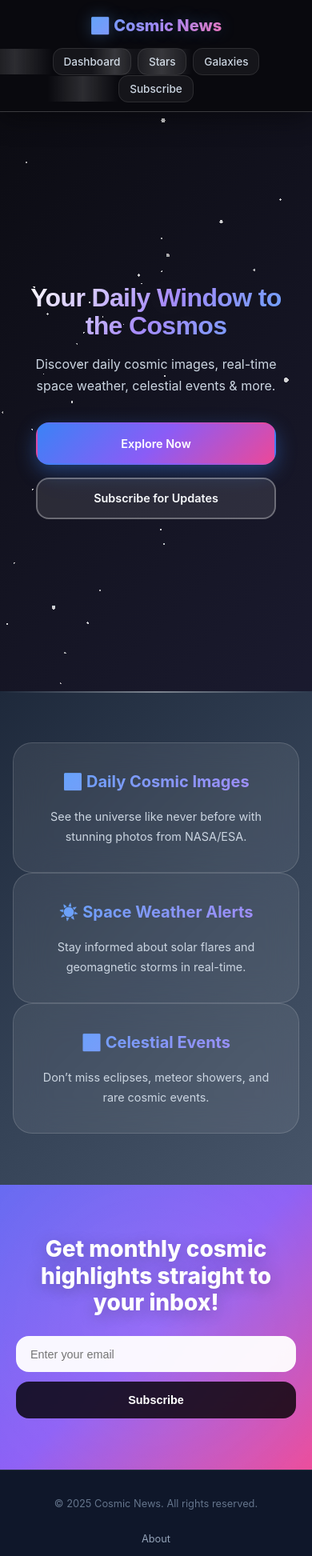
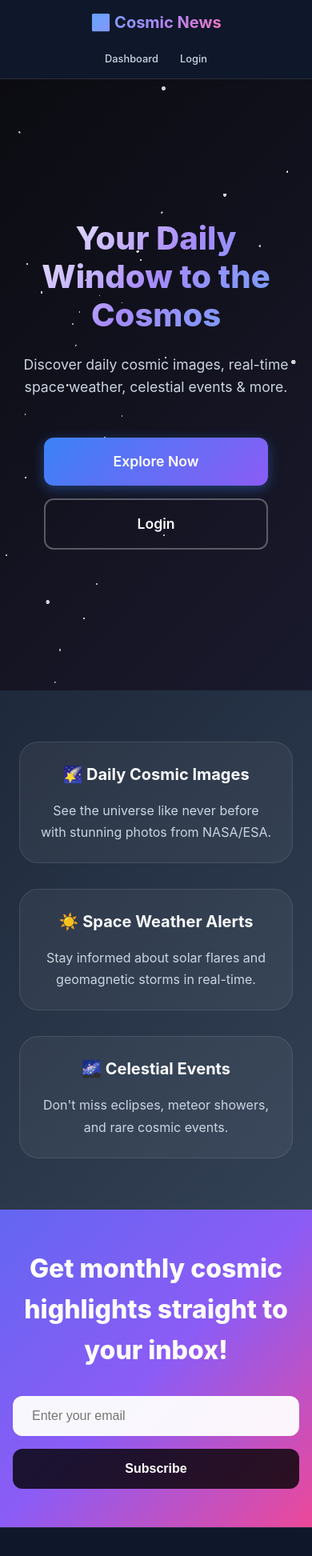
Before and after one commit to jkplearner/CosmicNews, a React (Vite) app: page / in a window 390 px wide. Shown: the top 1945 px of the page at 80% size. Built offline with nearby package versions, Linux system fonts and the light colour scheme.

Commit message:
Simplified LandingPage with reduced CSS and updated navigation

```diff
--- a/Client/src/Frontend/Components/Dashboard.jsx
+++ b/Client/src/Frontend/Components/Dashboard.jsx
@@ -1,6 +1,6 @@
 import React, { useEffect, useState, useRef } from 'react';
 import './Dashboard.css';
-import Particles from '../../../Backgrounds/Particles/Particles'; // adjust path if needed
+import Particles from '../../../Backgrounds/Particles/Particles';
 
 const Dashboard = () => {
   const [apodData, setApodData] = useState(null);
@@ -88,8 +88,6 @@ const Dashboard = () => {
         <header className="dashboard-navbar">
           <h1>🚀 Cosmic Dashboard</h1>
           <nav className="dashboard-nav-links">
-            <a href="/stars">Stars</a>
-            <a href="/galaxies">Galaxies</a>
             <a href="/blackholes">Blackholes</a>
             <a href="/subscriptions">Subscriptions</a>
           </nav>
--- a/Client/src/Frontend/Components/LandingPage.css
+++ b/Client/src/Frontend/Components/LandingPage.css
@@ -19,90 +19,55 @@ body {
   min-height: 100vh;
 }
 
-/* Navbar */
+/* Navbar - Solid background, no glass effect */
 .navbar {
   display: flex;
   justify-content: space-between;
   align-items: center;
-  padding: clamp(1rem, 3vw, 2rem) clamp(1rem, 5vw, 3rem);
-  background: rgba(10, 10, 15, 0.95);
-  backdrop-filter: blur(20px);
+  padding: 1.5rem 2rem;
+  background: #0f172a;
   border-bottom: 1px solid rgba(255, 255, 255, 0.1);
   position: sticky;
   top: 0;
   z-index: 100;
-  transition: all 0.3s cubic-bezier(0.4, 0, 0.2, 1);
-  box-shadow: 0 4px 20px rgba(0, 0, 0, 0.3);
-}
-
-.navbar:hover {
-  background: rgba(10, 10, 15, 0.98);
-  border-bottom-color: rgba(255, 255, 255, 0.2);
-  box-shadow: 0 8px 30px rgba(0, 0, 0, 0.4);
+  transition: all 0.3s ease;
 }
 
 .navbar .logo {
-  font-size: clamp(1.25rem, 4vw, 2.25rem);
-  font-weight: 800;
-  color: #f8fafc;
+  font-size: clamp(1.5rem, 4vw, 2rem);
+  font-weight: 700;
   background: linear-gradient(135deg, #60a5fa, #a78bfa, #f472b6);
   background-clip: text;
   -webkit-background-clip: text;
   -webkit-text-fill-color: transparent;
-  transition: all 0.3s ease;
-  cursor: pointer;
-  text-shadow: 0 0 20px rgba(96, 165, 250, 0.3);
+  transition: transform 0.3s ease;
 }
 
 .navbar .logo:hover {
   transform: scale(1.05);
-  filter: brightness(1.2);
 }
 
 .nav-links {
   list-style: none;
   display: flex;
-  gap: clamp(0.5rem, 2vw, 2rem);
+  gap: 2rem;
   align-items: center;
-  flex-wrap: wrap;
 }
 
 .nav-links li a {
   color: #cbd5e1;
   text-decoration: none;
-  font-size: clamp(0.8rem, 2vw, 1rem);
+  font-size: 1rem;
   font-weight: 500;
-  padding: clamp(0.4rem, 1vw, 0.75rem) clamp(0.8rem, 2vw, 1.5rem);
-  border-radius: 0.75rem;
-  transition: all 0.3s cubic-bezier(0.4, 0, 0.2, 1);
-  position: relative;
-  overflow: hidden;
-  background: rgba(255, 255, 255, 0.05);
-  border: 1px solid rgba(255, 255, 255, 0.1);
-  backdrop-filter: blur(10px);
-}
-
-.nav-links li a::before {
-  content: '';
-  position: absolute;
-  top: 0;
-  left: -100%;
-  width: 100%;
-  height: 100%;
-  background: linear-gradient(90deg, transparent, rgba(255, 255, 255, 0.15), transparent);
-  transition: left 0.5s;
-}
-
-.nav-links li a:hover::before {
-  left: 100%;
+  padding: 0.5rem 1rem;
+  border-radius: 0.5rem;
+  transition: all 0.3s ease;
 }
 
 .nav-links li a:hover {
   color: #f8fafc;
-  background: rgba(255, 255, 255, 0.15);
-  border-color: rgba(255, 255, 255, 0.3);
+  background: rgba(255, 255, 255, 0.1);
   transform: translateY(-2px);
-  box-shadow: 0 8px 25px rgba(0, 0, 0, 0.3);
 }
 
 /* Hero Section */
@@ -113,7 +78,7 @@ body {
   align-items: center;
   justify-content: center;
   overflow: hidden;
-  padding: clamp(2rem, 5vw, 4rem) clamp(1rem, 3vw, 2rem);
+  padding: 2rem;
 }
 
 .hero-background {
@@ -132,39 +97,33 @@ body {
   max-width: 1200px;
   margin: 0 auto;
   text-align: center;
-  padding: clamp(1rem, 3vw, 2rem);
 }
 
 .hero-content h1 {
-  font-family: 'Space Grotesk', sans-serif;
-  font-size: clamp(2rem, 8vw, 5rem);
-  font-weight: 900;
-  margin-bottom: clamp(1rem, 3vw, 2rem);
+  font-size: clamp(2.5rem, 8vw, 4.5rem);
+  font-weight: 800;
+  margin-bottom: 1.5rem;
   background: linear-gradient(135deg, #ffffff, #a78bfa, #60a5fa);
   background-clip: text;
   -webkit-background-clip: text;
   -webkit-text-fill-color: transparent;
-  line-height: 1.1;
+  line-height: 1.2;
   animation: fadeInUp 1s ease-out;
-  text-shadow: 0 0 40px rgba(255, 255, 255, 0.1);
-  letter-spacing: -0.02em;
 }
 
 .hero-content p {
-  font-size: clamp(1rem, 3vw, 1.5rem);
-  margin-bottom: clamp(2rem, 5vw, 3rem);
+  font-size: clamp(1.1rem, 3vw, 1.5rem);
+  margin-bottom: 3rem;
   color: #cbd5e1;
-  max-width: 700px;
+  max-width: 600px;
   margin-left: auto;
   margin-right: auto;
   animation: fadeInUp 1s ease-out 0.2s both;
-  line-height: 1.7;
-  font-weight: 400;
 }
 
 .hero-buttons {
   display: flex;
-  gap: clamp(1rem, 3vw, 2rem);
+  gap: 1.5rem;
   justify-content: center;
   flex-wrap: wrap;
   animation: fadeInUp 1s ease-out 0.4s both;
@@ -172,170 +131,105 @@ body {
 
 .primary-btn,
 .secondary-btn {
-  padding: clamp(0.8rem, 2vw, 1.2rem) clamp(1.5rem, 4vw, 3rem);
+  padding: 1rem 2.5rem;
   border: none;
   text-decoration: none;
-  font-size: clamp(0.9rem, 2vw, 1.1rem);
+  font-size: 1.1rem;
   font-weight: 600;
   cursor: pointer;
-  border-radius: 1rem;
-  transition: all 0.3s cubic-bezier(0.4, 0, 0.2, 1);
-  position: relative;
-  overflow: hidden;
-  min-width: clamp(140px, 30vw, 180px);
-  display: inline-flex;
-  align-items: center;
-  justify-content: center;
-  text-align: center;
+  border-radius: 0.75rem;
+  transition: all 0.3s ease;
+  min-width: 160px;
 }
 
 .primary-btn {
-  background: linear-gradient(135deg, #3b82f6, #8b5cf6, #ec4899);
+  background: linear-gradient(135deg, #3b82f6, #8b5cf6);
   color: #ffffff;
-  box-shadow: 0 8px 25px rgba(59, 130, 246, 0.4);
-  border: 2px solid transparent;
+  box-shadow: 0 4px 15px rgba(59, 130, 246, 0.4);
 }
 
 .primary-btn:hover {
-  transform: translateY(-4px) scale(1.02);
-  box-shadow: 0 15px 35px rgba(59, 130, 246, 0.6);
-  background: linear-gradient(135deg, #2563eb, #7c3aed, #db2777);
+  transform: translateY(-3px);
+  box-shadow: 0 8px 25px rgba(59, 130, 246, 0.6);
 }
 
 .secondary-btn {
-  background: rgba(255, 255, 255, 0.1);
+  background: transparent;
   border: 2px solid rgba(255, 255, 255, 0.3);
   color: #f8fafc;
-  backdrop-filter: blur(15px);
 }
 
 .secondary-btn:hover {
-  transform: translateY(-4px) scale(1.02);
+  transform: translateY(-3px);
   border-color: rgba(255, 255, 255, 0.6);
-  background: rgba(255, 255, 255, 0.2);
-  box-shadow: 0 15px 35px rgba(0, 0, 0, 0.3);
+  background: rgba(255, 255, 255, 0.1);
 }
 
 /* Features Section */
 .features {
-  padding: clamp(4rem, 8vw, 8rem) clamp(1rem, 3vw, 2rem);
-  background: linear-gradient(135deg, #1e293b 0%, #334155 50%, #475569 100%);
-  position: relative;
-}
-
-.features::before {
-  content: '';
-  position: absolute;
-  top: 0;
-  left: 0;
-  right: 0;
-  height: 2px;
-  background: linear-gradient(90deg, transparent, rgba(255, 255, 255, 0.4), transparent);
-}
-
-.features-container {
-  max-width: 1400px;
+  padding: 6rem 2rem;
+  background: linear-gradient(135deg, #1e293b 0%, #334155 100%);
+  display: grid;
+  grid-template-columns: repeat(auto-fit, minmax(300px, 1fr));
+  gap: 2.5rem;
+  max-width: 1200px;
   margin: 0 auto;
-  display: grid;
-  grid-template-columns: repeat(auto-fit, minmax(min(300px, 100%), 1fr));
-  gap: clamp(1.5rem, 4vw, 3rem);
-  padding: 0 clamp(0.5rem, 2vw, 1rem);
 }
 
 .feature-card {
-  background: rgba(255, 255, 255, 0.08);
-  backdrop-filter: blur(20px);
-  padding: clamp(2rem, 5vw, 3rem);
+  background: rgba(255, 255, 255, 0.05);
+  padding: 2.5rem;
   border-radius: 1.5rem;
-  border: 1px solid rgba(255, 255, 255, 0.15);
-  transition: all 0.4s cubic-bezier(0.4, 0, 0.2, 1);
-  position: relative;
-  overflow: hidden;
+  border: 1px solid rgba(255, 255, 255, 0.1);
+  transition: all 0.4s ease;
   text-align: center;
 }
 
-.feature-card::before {
-  content: '';
-  position: absolute;
-  top: 0;
-  left: 0;
-  right: 0;
-  height: 3px;
-  background: linear-gradient(90deg, #3b82f6, #8b5cf6, #ec4899);
-  transform: scaleX(0);
-  transition: transform 0.4s ease;
-}
-
-.feature-card:hover::before {
-  transform: scaleX(1);
-}
-
 .feature-card:hover {
-  transform: translateY(-10px) scale(1.02);
-  background: rgba(255, 255, 255, 0.12);
-  border-color: rgba(255, 255, 255, 0.25);
-  box-shadow: 0 25px 50px rgba(0, 0, 0, 0.4);
+  transform: translateY(-8px);
+  background: rgba(255, 255, 255, 0.08);
+  border-color: rgba(255, 255, 255, 0.2);
+  box-shadow: 0 20px 40px rgba(0, 0, 0, 0.3);
 }
 
 .feature-card h3 {
-  font-size: clamp(1.25rem, 3vw, 1.75rem);
+  font-size: 1.5rem;
   font-weight: 700;
-  margin-bottom: clamp(1rem, 2vw, 1.5rem);
+  margin-bottom: 1rem;
   color: #f8fafc;
-  background: linear-gradient(135deg, #60a5fa, #a78bfa);
-  background-clip: text;
-  -webkit-background-clip: text;
-  -webkit-text-fill-color: transparent;
 }
 
 .feature-card p {
   color: #cbd5e1;
-  font-size: clamp(0.9rem, 2vw, 1.1rem);
+  font-size: 1rem;
   line-height: 1.7;
-  font-weight: 400;
 }
 
 /* Subscribe Section */
 .subscribe-section {
   background: linear-gradient(135deg, #6366f1 0%, #8b5cf6 50%, #ec4899 100%);
-  padding: clamp(4rem, 8vw, 8rem) clamp(1rem, 3vw, 2rem);
+  padding: 6rem 2rem;
   position: relative;
   overflow: hidden;
 }
 
-.subscribe-section::before {
-  content: '';
-  position: absolute;
-  top: -50%;
-  left: -50%;
-  width: 200%;
-  height: 200%;
-  background: radial-gradient(circle, rgba(255, 255, 255, 0.1) 0%, transparent 70%);
-  animation: rotate 20s linear infinite;
-}
-
 .subscribe-content {
-  position: relative;
-  z-index: 1;
-  max-width: 700px;
+  max-width: 600px;
   margin: 0 auto;
   text-align: center;
-  padding: 0 clamp(0.5rem, 2vw, 1rem);
 }
 
 .subscribe-section h2 {
-  font-size: clamp(1.75rem, 5vw, 3.5rem);
+  font-size: clamp(2rem, 5vw, 3rem);
   font-weight: 800;
-  margin-bottom: clamp(1.5rem, 4vw, 3rem);
+  margin-bottom: 2rem;
   color: #ffffff;
-  line-height: 1.2;
-  text-shadow: 0 4px 20px rgba(0, 0, 0, 0.3);
 }
 
 .subscribe-form {
   display: flex;
-  gap: clamp(0.75rem, 2vw, 1.5rem);
-  max-width: 600px;
+  gap: 1rem;
+  max-width: 500px;
   margin: 0 auto;
   flex-wrap: wrap;
   justify-content: center;
@@ -343,51 +237,43 @@ body {
 
 .subscribe-form input[type="email"] {
   flex: 1;
-  min-width: min(250px, 100%);
-  padding: clamp(0.8rem, 2vw, 1.2rem) clamp(1rem, 3vw, 1.5rem);
-  font-size: clamp(0.9rem, 2vw, 1.1rem);
+  min-width: 250px;
+  padding: 1rem 1.5rem;
+  font-size: 1rem;
   border: none;
-  border-radius: 1rem;
+  border-radius: 0.75rem;
   background: rgba(255, 255, 255, 0.95);
   color: #1f2937;
-  backdrop-filter: blur(10px);
   transition: all 0.3s ease;
-  border: 2px solid transparent;
 }
 
 .subscribe-form input[type="email"]:focus {
   outline: none;
   background: rgba(255, 255, 255, 1);
-  border-color: rgba(255, 255, 255, 0.5);
-  box-shadow: 0 0 0 4px rgba(255, 255, 255, 0.2);
-  transform: scale(1.02);
+  box-shadow: 0 0 0 3px rgba(255, 255, 255, 0.3);
 }
 
 .subscribe-form button {
-  padding: clamp(0.8rem, 2vw, 1.2rem) clamp(1.5rem, 4vw, 2.5rem);
-  font-size: clamp(0.9rem, 2vw, 1.1rem);
+  padding: 1rem 2rem;
+  font-size: 1rem;
   font-weight: 600;
   border: none;
-  border-radius: 1rem;
+  border-radius: 0.75rem;
   background: rgba(0, 0, 0, 0.8);
   color: #ffffff;
   cursor: pointer;
   transition: all 0.3s ease;
-  backdrop-filter: blur(10px);
-  border: 2px solid transparent;
-  min-width: min(120px, 100%);
 }
 
 .subscribe-form button:hover {
   background: rgba(0, 0, 0, 0.9);
-  transform: translateY(-3px) scale(1.02);
-  box-shadow: 0 10px 30px rgba(0, 0, 0, 0.4);
-  border-color: rgba(255, 255, 255, 0.3);
+  transform: translateY(-2px);
+  box-shadow: 0 8px 25px rgba(0, 0, 0, 0.3);
 }
 
 /* Footer */
 .footer {
-  padding: clamp(2rem, 5vw, 4rem) clamp(1rem, 3vw, 2rem);
+  padding: 3rem 2rem;
   background: #0f172a;
   border-top: 1px solid rgba(255, 255, 255, 0.1);
 }
@@ -400,39 +286,35 @@ body {
 
 .footer p {
   color: #64748b;
-  margin-bottom: clamp(1rem, 3vw, 2rem);
-  font-size: clamp(0.8rem, 2vw, 1rem);
+  margin-bottom: 1.5rem;
 }
 
 .footer-links {
   display: flex;
   justify-content: center;
-  gap: clamp(1rem, 3vw, 2rem);
+  gap: 2rem;
   flex-wrap: wrap;
 }
 
 .footer-links a {
   color: #94a3b8;
   text-decoration: none;
-  font-size: clamp(0.8rem, 2vw, 0.95rem);
+  font-size: 0.9rem;
   transition: all 0.3s ease;
-  padding: clamp(0.4rem, 1vw, 0.6rem) clamp(0.8rem, 2vw, 1rem);
+  padding: 0.5rem;
   border-radius: 0.5rem;
-  border: 1px solid transparent;
 }
 
 .footer-links a:hover {
   color: #f8fafc;
   background: rgba(255, 255, 255, 0.1);
-  border-color: rgba(255, 255, 255, 0.2);
-  transform: translateY(-2px);
 }
 
 /* Animations */
 @keyframes fadeInUp {
   from {
     opacity: 0;
-    transform: translateY(40px);
+    transform: translateY(30px);
   }
   to {
     opacity: 1;
@@ -440,17 +322,8 @@ body {
   }
 }
 
-@keyframes rotate {
-  from {
-    transform: rotate(0deg);
-  }
-  to {
-    transform: rotate(360deg);
-  }
-}
-
-/* Mobile-first responsive breakpoints */
-@media (max-width: 640px) {
+/* Responsive Design */
+@media (max-width: 768px) {
   .navbar {
     flex-direction: column;
     gap: 1rem;
@@ -458,170 +331,96 @@ body {
   }
 
   .nav-links {
-    width: 100%;
-    justify-content: center;
-    gap: 0.5rem;
+    gap: 1rem;
   }
 
   .nav-links li a {
-    padding: 0.5rem 0.8rem;
-    font-size: 0.85rem;
+    font-size: 0.9rem;
+    padding: 0.4rem 0.8rem;
   }
 
   .hero {
-    min-height: calc(100vh - 120px);
-    padding: 2rem 1rem;
+    padding: 1.5rem;
   }
 
   .hero-buttons {
     flex-direction: column;
     align-items: center;
-    width: 100%;
+    gap: 1rem;
   }
 
   .primary-btn,
   .secondary-btn {
     width: 100%;
-    max-width: 300px;
+    max-width: 280px;
   }
 
-  .features-container {
+  .features {
     grid-template-columns: 1fr;
     gap: 2rem;
+    padding: 4rem 1.5rem;
+  }
+
+  .feature-card {
+    padding: 2rem;
   }
 
   .subscribe-form {
     flex-direction: column;
     align-items: center;
-    width: 100%;
   }
 
-  .subscribe-form input[type="email"],
+  .subscribe-form input[type="email"] {
+    width: 100%;
+    max-width: 400px;
+  }
+
   .subscribe-form button {
     width: 100%;
-    max-width: 350px;
+    max-width: 400px;
   }
 
   .footer-links {
     flex-direction: column;
-    gap: 0.5rem;
+    gap: 1rem;
   }
 }
 
-@media (min-width: 641px) and (max-width: 768px) {
+@media (max-width: 480px) {
   .navbar {
-    padding: 1.25rem 1.5rem;
+    padding: 0.75rem;
   }
 
-  .hero-buttons {
-    gap: 1rem;
+  .navbar .logo {
+    font-size: 1.25rem;
   }
 
-  .features-container {
-    grid-template-columns: repeat(auto-fit, minmax(280px, 1fr));
+  .nav-links {
+    gap: 0.5rem;
   }
 
-  .subscribe-form {
-    flex-direction: row;
+  .nav-links li a {
+    font-size: 0.8rem;
+    padding: 0.3rem 0.6rem;
   }
 
-  .subscribe-form input[type="email"] {
-    min-width: 200px;
-  }
-}
-
-@media (min-width: 769px) and (max-width: 1024px) {
-  .features-container {
-    grid-template-columns: repeat(auto-fit, minmax(300px, 1fr));
-    gap: 2rem;
-  }
-
-  .hero-content {
-    max-width: 900px;
-  }
-}
-
-@media (min-width: 1025px) and (max-width: 1440px) {
-  .features-container {
-    grid-template-columns: repeat(3, 1fr);
-  }
-
-  .hero-content {
-    max-width: 1000px;
-  }
-}
-
-@media (min-width: 1441px) {
-  .features-container {
-    max-width: 1600px;
-    grid-template-columns: repeat(3, 1fr);
-    gap: 3rem;
-  }
-
-  .hero-content {
-    max-width: 1200px;
-  }
-}
-
-/* High contrast mode support */
-@media (prefers-contrast: high) {
-  .navbar {
-    border-bottom: 2px solid #ffffff;
-    background: rgba(0, 0, 0, 0.95);
+  .hero {
+    padding: 1rem;
   }
 
   .feature-card {
-    border: 2px solid rgba(255, 255, 255, 0.4);
-    background: rgba(255, 255, 255, 0.15);
+    padding: 1.5rem;
   }
 
-  .primary-btn,
-  .secondary-btn {
-    border: 2px solid currentColor;
+  .feature-card h3 {
+    font-size: 1.25rem;
+  }
+
+  .subscribe-section {
+    padding: 3rem 1rem;
+  }
+
+  .footer {
+    padding: 2rem 1rem;
   }
 }
-
-/* Reduced motion support */
-@media (prefers-reduced-motion: reduce) {
-  *,
-  *::before,
-  *::after {
-    animation-duration: 0.01ms !important;
-    animation-iteration-count: 1 !important;
-    transition-duration: 0.01ms !important;
-  }
-
-  .subscribe-section::before {
-    animation: none;
-  }
-}
-
-/* Dark mode enhancements */
-@media (prefers-color-scheme: dark) {
-  .landing-page {
-    background: linear-gradient(135deg, #000000 0%, #0a0a0f 50%, #1a1a2e 100%);
-  }
-}
-
-/* Print styles */
-@media print {
-  .navbar,
-  .hero-background,
-  .subscribe-section {
-    display: none;
-  }
-
-  .landing-page {
-    background: white;
-    color: black;
-  }
-
-  .features {
-    background: white;
-  }
-
-  .feature-card {
-    background: #f8f9fa;
-    border: 1px solid #dee2e6;
-  }
-}
--- a/Client/src/Frontend/Components/LandingPage.jsx
+++ b/Client/src/Frontend/Components/LandingPage.jsx
@@ -1,5 +1,5 @@
 import React from 'react';
-import Particles from '../../../Backgrounds/Particles/Particles'; // adjust path if needed
+import Particles from '../../../Backgrounds/Particles/Particles';
 import './LandingPage.css';
 
 const LandingPage = () => {
@@ -10,23 +10,21 @@ const LandingPage = () => {
         <div className="logo">🌌 Cosmic News</div>
         <ul className="nav-links">
           <li><a href="/dashboard">Dashboard</a></li>
-          <li><a href="/channels/stars">Stars</a></li>
-          <li><a href="/channels/galaxies">Galaxies</a></li>
-          <li><a href="/subscribe">Subscribe</a></li>
+          <li><a href="/login">Login</a></li>
         </ul>
       </nav>
 
       {/* Hero Section */}
       <section className="hero">
         <div className="hero-background">
-          <Particles /> {/* ⬅️ Particles are now only inside hero */}
+          <Particles />
         </div>
         <div className="hero-content">
           <h1>Your Daily Window to the Cosmos</h1>
           <p>Discover daily cosmic images, real-time space weather, celestial events & more.</p>
           <div className="hero-buttons">
             <a href="/dashboard" className="primary-btn">Explore Now</a>
-            <a href="/subscribe" className="secondary-btn">Subscribe for Updates</a>
+            <a href="/login" className="secondary-btn">Login</a>
           </div>
         </div>
       </section>
@@ -43,7 +41,7 @@ const LandingPage = () => {
         </div>
         <div className="feature-card">
           <h3>🌌 Celestial Events</h3>
-          <p>Don’t miss eclipses, meteor showers, and rare cosmic events.</p>
+          <p>Don't miss eclipses, meteor showers, and rare cosmic events.</p>
         </div>
       </section>
 
```
